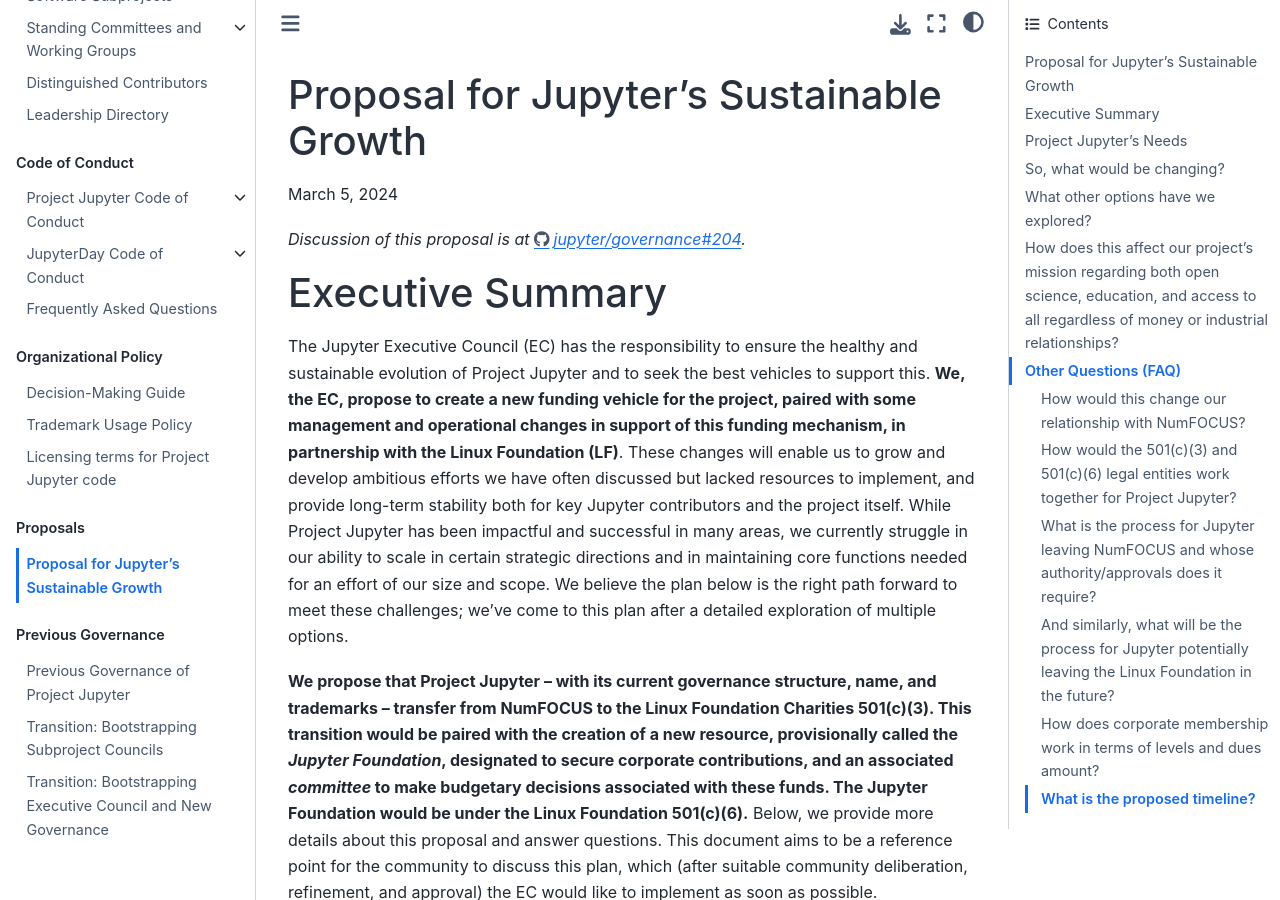
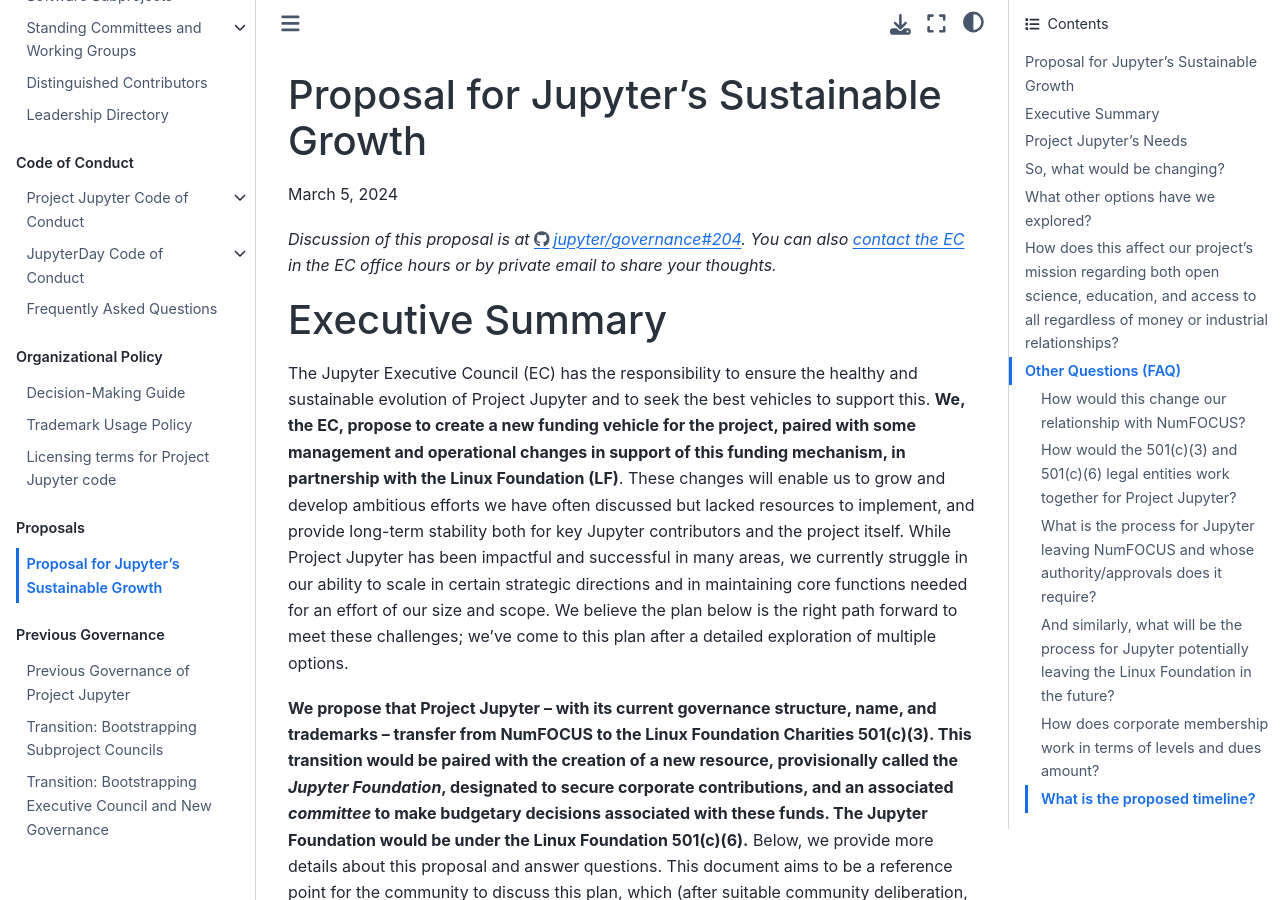
Before and after one commit to jupyter/governance, a Jupyter Book: the page built from linux-proposal.md, in a window 1280 px wide and 900 px high. Built offline with Jupyter Book 1.0.4 settings and Sphinx 7.4.7 and the Sphinx Book theme 1.1.4, drawn with Linux system fonts in a browser that asks for light colours; pages that are not in the unit, such as notebooks, are missing from menus.

Commit message:
Add a pointer to EC contact info for other avenues for discussion

```diff
--- a/linux-proposal.md
+++ b/linux-proposal.md
@@ -2,7 +2,7 @@
 
 March 5, 2024
 
-*Discussion of this proposal is at https://github.com/jupyter/governance/issues/204.*
+*Discussion of this proposal is at https://github.com/jupyter/governance/issues/204. You can also [contact the EC](https://executive-council-team-compass.readthedocs.io/en/latest/#contacting-the-executive-council) in the EC office hours or by private email to share your thoughts.*
 
 # Executive Summary
 
```
